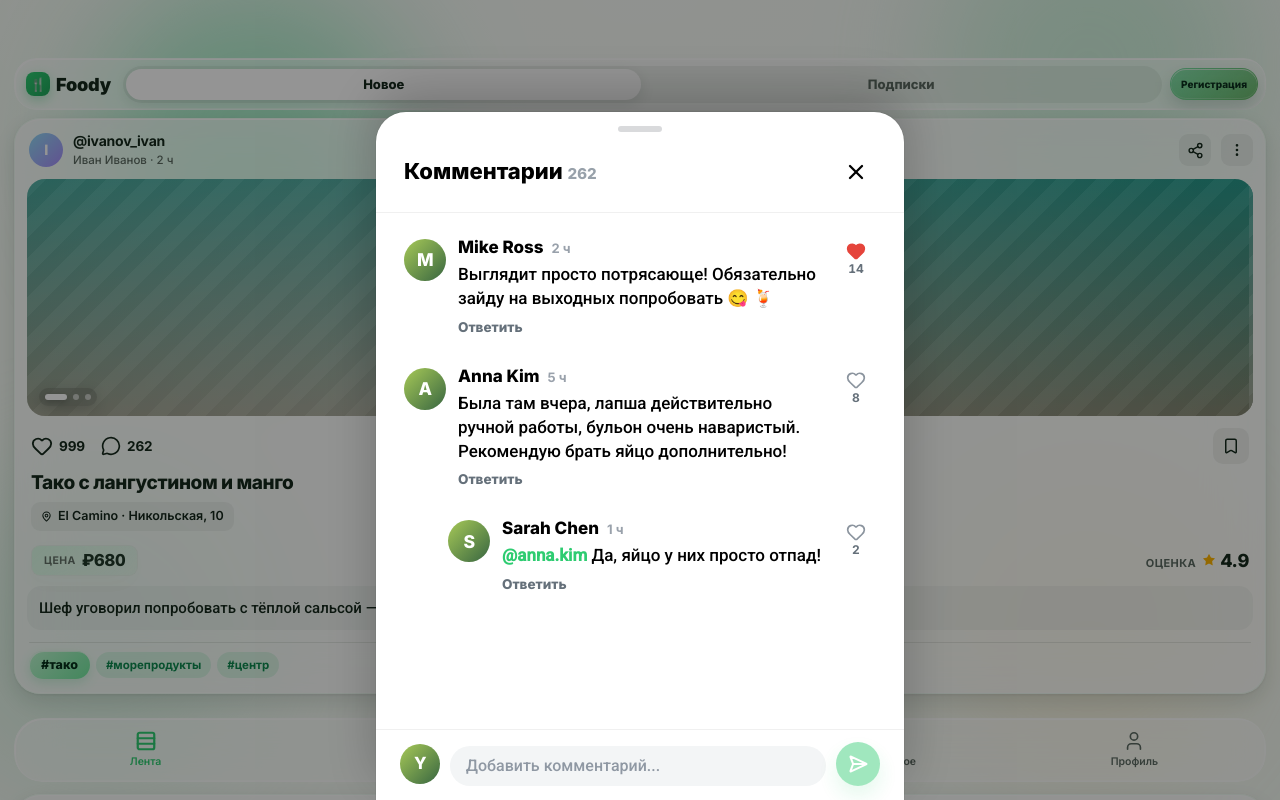
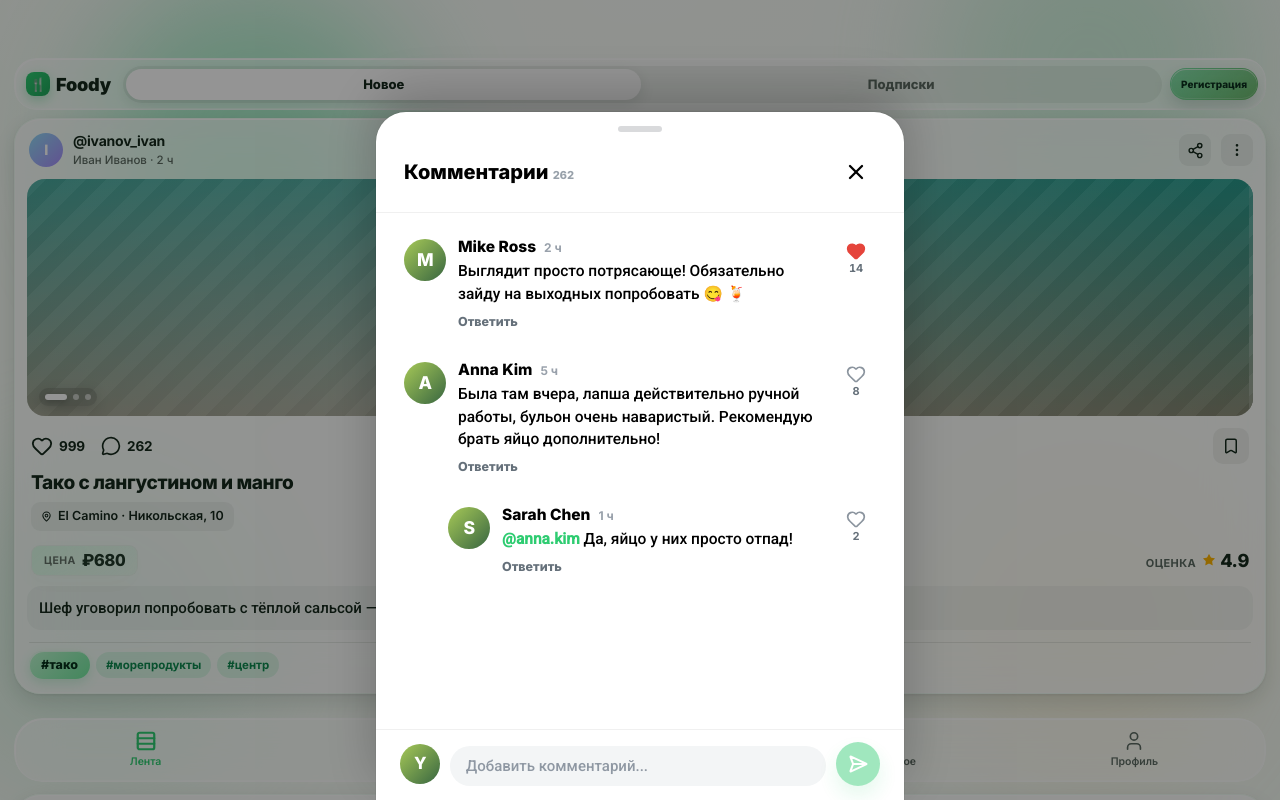
Before and after one commit to goldslugger762/foody-front, a Next.js app: page / in a window 1280 px wide. Both pictures are taken after a click on the button "262". Built offline with nearby package versions, Linux system fonts and the light colour scheme.

Commit message:
фикс коментов

```diff
--- a/components/feed/comments-sheet.tsx
+++ b/components/feed/comments-sheet.tsx
@@ -195,7 +195,7 @@ export function CommentsSheet({
             aria-modal="true"
             aria-labelledby="comments-sheet-title"
             className={cn(
-              "flex h-[min(86dvh,46rem)] w-full max-w-[33rem] flex-col overflow-hidden rounded-t-[30px] bg-white text-[#020403]",
+              "flex h-[min(86dvh,46rem)] w-full max-w-[33rem] flex-col overflow-hidden rounded-t-[30px] bg-white font-sans text-[#020403]",
               "shadow-[0_-18px_54px_rgba(0,0,0,0.24)] ring-1 ring-black/[0.04]",
               "max-[430px]:h-[88dvh] max-[430px]:rounded-t-[28px]"
             )}
@@ -213,10 +213,10 @@ export function CommentsSheet({
               <div className="flex items-center justify-between gap-4">
                 <h2
                   id="comments-sheet-title"
-                  className="min-w-0 text-[22px] leading-tight font-extrabold tracking-normal text-black"
+                  className="min-w-0 text-[20px] leading-tight font-extrabold tracking-normal text-black"
                 >
                   Комментарии{" "}
-                  <span className="align-baseline text-[15px] font-extrabold text-[#98A1AA] tabular-nums">
+                  <span className="align-baseline text-[11px] font-extrabold text-[#98A1AA] tabular-nums">
                     {visibleCommentsCount}
                   </span>
                 </h2>
@@ -279,14 +279,14 @@ export function CommentsSheet({
                   size={40}
                   className="mb-0.5"
                 />
-                <div className="flex min-h-10 flex-1 items-center rounded-full bg-[#F3F5F6] px-4 py-2 transition-colors focus-within:bg-[#EFF2F0]">
+                <div className="flex min-h-10 min-w-0 flex-1 items-start overflow-hidden rounded-[20px] bg-[#F3F5F6] px-4 py-2 transition-colors focus-within:bg-[#EFF2F0]">
                   <textarea
                     ref={textareaRef}
                     rows={1}
                     value={draft}
                     aria-label="Добавить комментарий"
                     placeholder="Добавить комментарий..."
-                    className="hide-scroll max-h-[7.5rem] min-h-6 w-full resize-none bg-transparent p-0 font-[family-name:var(--font-roboto)] text-[16px] leading-6 font-medium text-[#15291C] outline-none placeholder:text-[#8F98A3]"
+                    className="hide-scroll block max-h-[7.5rem] min-h-6 w-full min-w-0 resize-none overflow-x-hidden bg-transparent p-0 font-[family-name:var(--font-roboto)] text-[15px] leading-6 font-medium break-words whitespace-pre-wrap text-[#15291C] outline-none placeholder:text-[#8F98A3]"
                     onChange={(event) => setDraft(event.target.value)}
                     onKeyDown={handleDraftKeyDown}
                   />
@@ -318,6 +318,12 @@ function CommentRow({
   shouldReduceMotion,
 }: CommentRowProps) {
   const shouldAnimate = canAnimate(shouldReduceMotion);
+  const [liked, setLiked] = useState(Boolean(comment.liked));
+  const likeCount = comment.likes + (liked ? 1 : 0) - (comment.liked ? 1 : 0);
+
+  function handleLikeClick() {
+    setLiked((currentLiked) => !currentLiked);
+  }
 
   return (
     <article
@@ -330,15 +336,15 @@ function CommentRow({
 
       <div className="min-w-0">
         <div className="flex min-w-0 items-baseline gap-2">
-          <span className="truncate text-[17px] leading-tight font-extrabold tracking-normal text-black">
+          <span className="truncate text-[15.5px] leading-tight font-extrabold tracking-normal text-black">
             {comment.realName}
           </span>
-          <span className="shrink-0 text-[13px] leading-tight font-bold text-[#99A1AB]">
+          <span className="shrink-0 text-[12px] leading-tight font-bold text-[#99A1AB]">
             {comment.when}
           </span>
         </div>
 
-        <p className="mt-1 font-[family-name:var(--font-roboto)] text-[17px] leading-[1.42] font-medium text-black">
+        <p className="mt-1 font-[family-name:var(--font-roboto)] text-[15.5px] leading-[1.46] font-medium text-black">
           {comment.replyTo && (
             <>
               <span className="font-bold" style={{ color: brand }}>
@@ -349,31 +355,42 @@ function CommentRow({
           {comment.text}
         </p>
 
-        <button
+        <motion.button
           type="button"
-          className="mt-2 cursor-pointer border-0 bg-transparent p-0 text-[13.5px] leading-tight font-extrabold text-[#65707A] outline-none transition-colors hover:text-[#15291C] focus-visible:ring-2 focus-visible:ring-black/10"
+          className="mt-2 origin-left cursor-pointer border-0 bg-transparent p-0 text-[12.5px] leading-tight font-extrabold text-[#65707A] outline-none transition-colors hover:text-[#15291C] focus-visible:ring-2 focus-visible:ring-black/10"
+          whileHover={shouldAnimate ? { x: 2 } : undefined}
+          whileTap={shouldAnimate ? { scale: 0.94, x: 4 } : undefined}
+          transition={{ duration: 0.16, ease: "easeOut" }}
           onClick={() => onReply(comment)}
         >
           Ответить
-        </button>
+        </motion.button>
       </div>
 
-      <motion.button
+      <button
         type="button"
         aria-label="Нравится комментарий"
+        aria-pressed={liked}
         className="mt-1 flex h-11 w-8 cursor-pointer flex-col items-center justify-start rounded-full border-0 bg-transparent p-0 outline-none focus-visible:ring-2 focus-visible:ring-black/10"
-        whileTap={shouldAnimate ? { scale: 0.9 } : undefined}
+        onClick={handleLikeClick}
       >
-        <Heart
-          className="size-5"
-          strokeWidth={2}
-          color={comment.liked ? HEART_COLOR : "#8B949E"}
-          fill={comment.liked ? HEART_COLOR : "none"}
-        />
-        <span className="mt-0.5 text-[12px] leading-none font-bold text-[#65707A] tabular-nums">
-          {comment.likes}
+        <motion.span
+          className="grid size-5 place-items-center"
+          whileTap={shouldAnimate ? { scale: 0.84 } : undefined}
+          animate={liked ? { scale: [1, 1.18, 1] } : { scale: 1 }}
+          transition={{ duration: 0.18, ease: "easeOut" }}
+        >
+          <Heart
+            className="size-5"
+            strokeWidth={2}
+            color={liked ? HEART_COLOR : "#8B949E"}
+            fill={liked ? HEART_COLOR : "none"}
+          />
+        </motion.span>
+        <span className="mt-0.5 text-[11px] leading-none font-bold text-[#65707A] tabular-nums">
+          {likeCount}
         </span>
-      </motion.button>
+      </button>
     </article>
   );
 }
```
